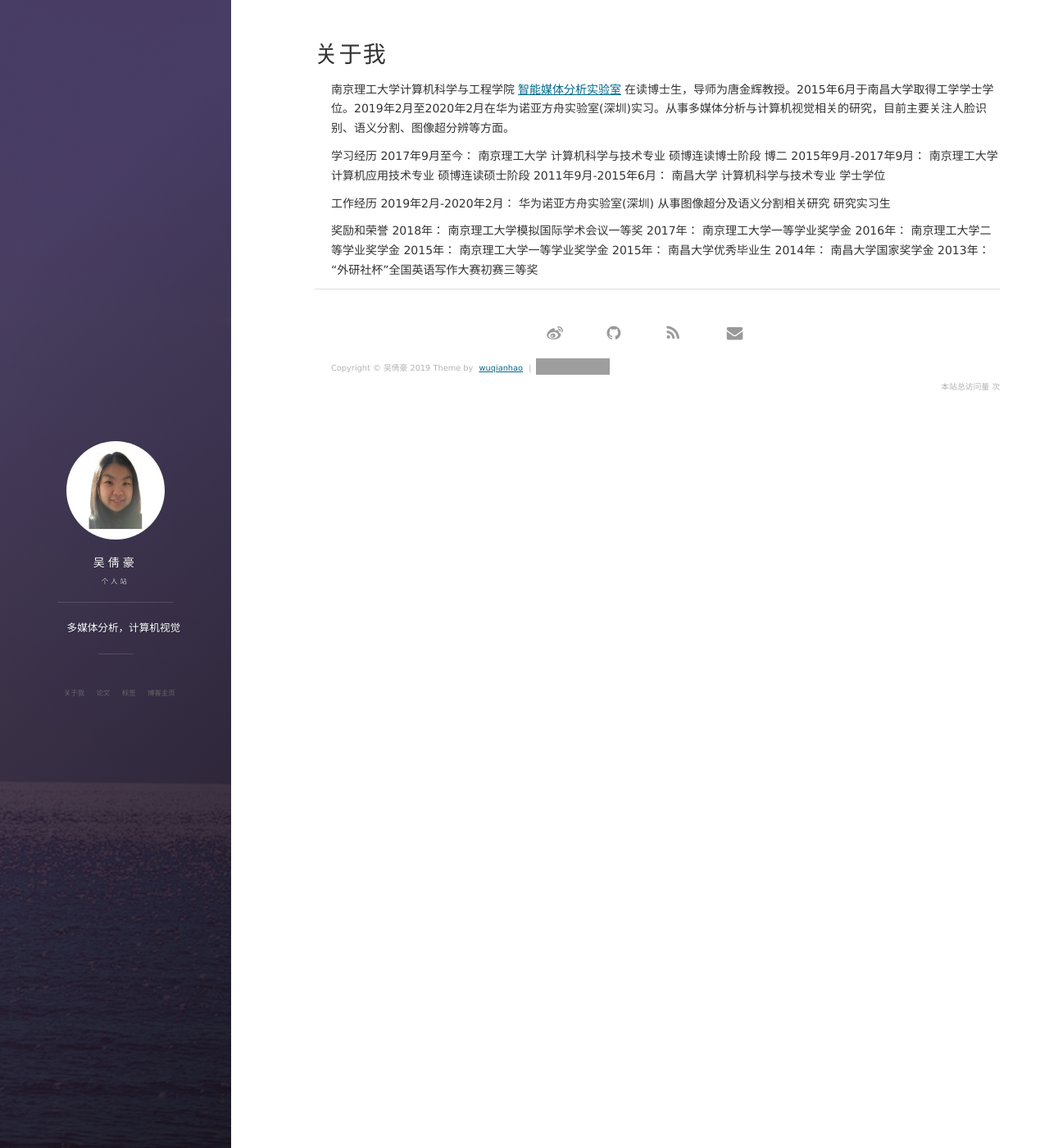
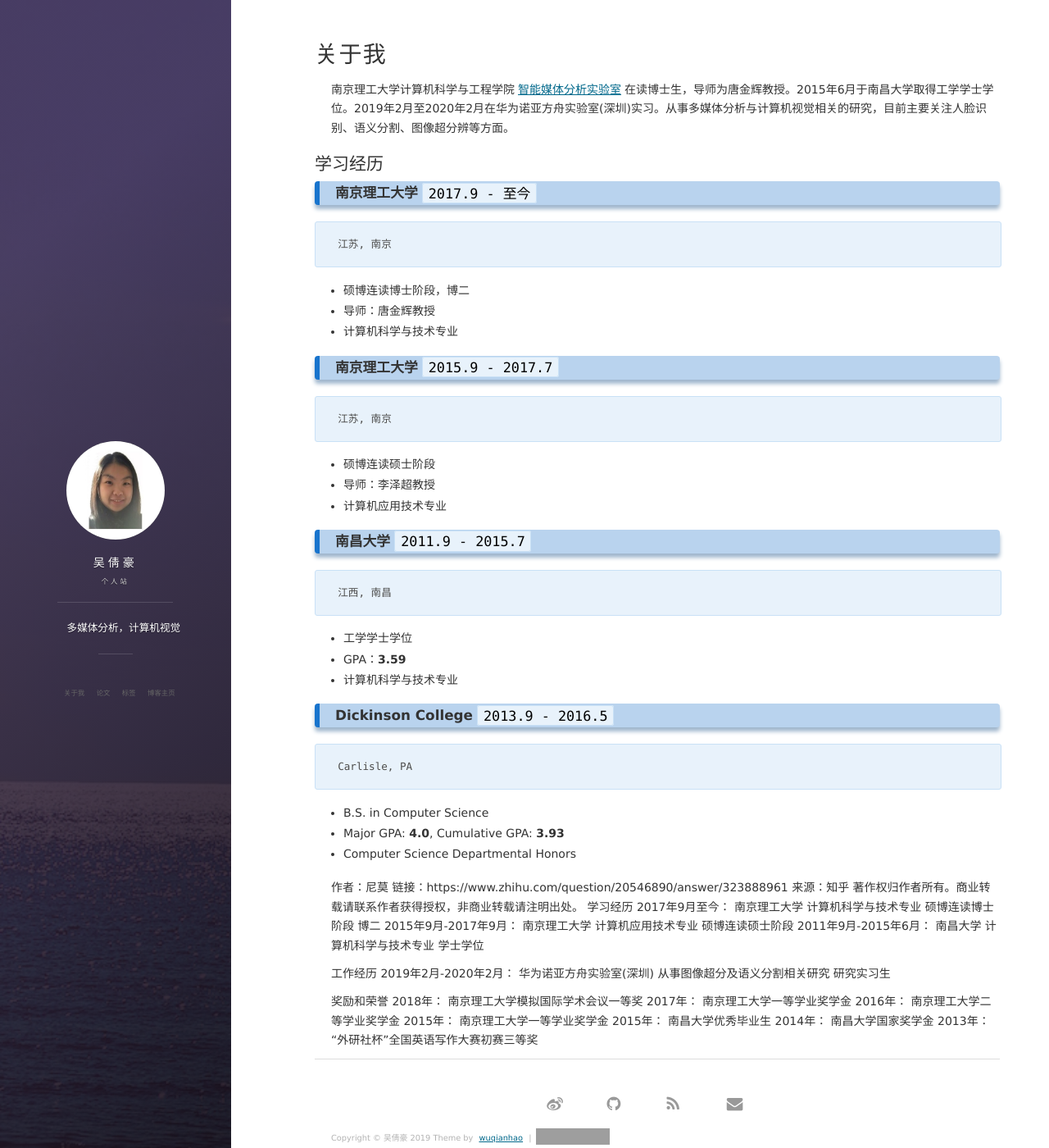
Before and after one commit to wqhIris/homepage, a Jekyll site: the page built from about.md, in a window 1280 px wide and 1400 px high. Shown: the whole window at 82% size. Built offline with Jekyll 4.4.1, drawn with Linux system fonts in a browser that asks for light colours; nearby versions of some CDN libraries; comment, search, counter and statistics services are not loaded; grey boxes are pictures that could not be loaded.

Commit message:
Update about.md

````diff
--- a/about.md
+++ b/about.md
@@ -5,6 +5,44 @@ title: 关于我
 
 南京理工大学计算机科学与工程学院<a href='https://imag-njust.net/'>智能媒体分析实验室</a>在读博士生，导师为唐金辉教授。2015年6月于南昌大学取得工学学士学位。2019年2月至2020年2月在华为诺亚方舟实验室(深圳)实习。从事多媒体分析与计算机视觉相关的研究，目前主要关注人脸识别、语义分割、图像超分辨等方面。
 
+## 学习经历
+
+### __南京理工大学__ `2017.9 - 至今`
+```
+江苏, 南京
+```
+- 硕博连读博士阶段，博二
+- 导师：唐金辉教授
+- 计算机科学与技术专业
+
+### __南京理工大学__ `2015.9 - 2017.7`
+```
+江苏, 南京
+```
+- 硕博连读硕士阶段
+- 导师：李泽超教授
+- 计算机应用技术专业
+
+### __南昌大学__ `2011.9 - 2015.7`
+```
+江西, 南昌
+```
+- 工学学士学位
+- GPA：__3.59__
+- 计算机科学与技术专业
+
+### __Dickinson College__ `2013.9 - 2016.5`
+```
+Carlisle, PA
+```
+- B.S. in Computer Science
+- Major GPA: __4.0__, Cumulative GPA: __3.93__
+- Computer Science Departmental Honors
+
+作者：尼莫
+链接：https://www.zhihu.com/question/20546890/answer/323888961
+来源：知乎
+著作权归作者所有。商业转载请联系作者获得授权，非商业转载请注明出处。
 学习经历
 2017年9月至今：				  南京理工大学 计算机科学与技术专业 硕博连读博士阶段  博二
 2015年9月-2017年9月：		南京理工大学 计算机应用技术专业 硕博连读硕士阶段
````
